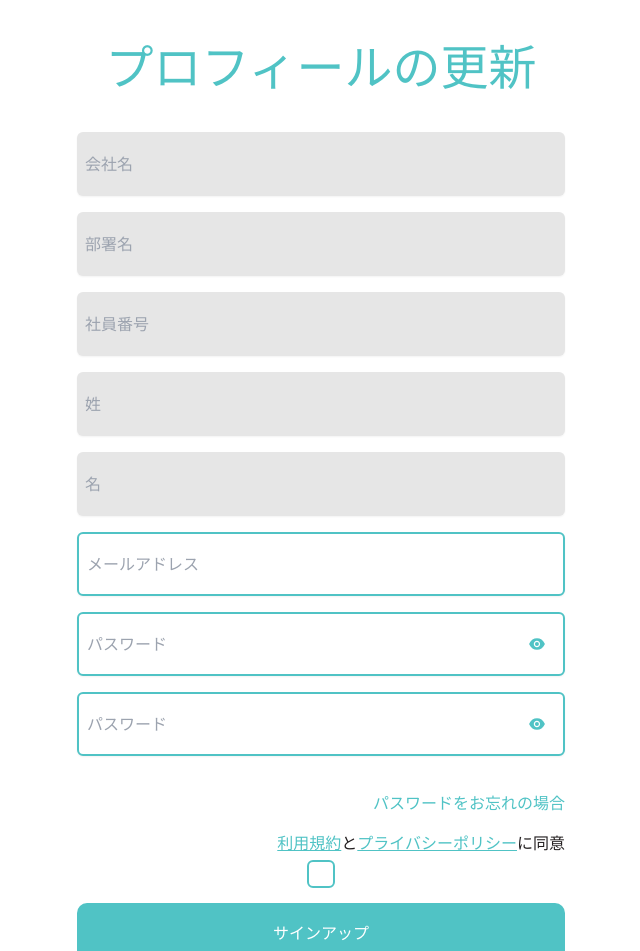
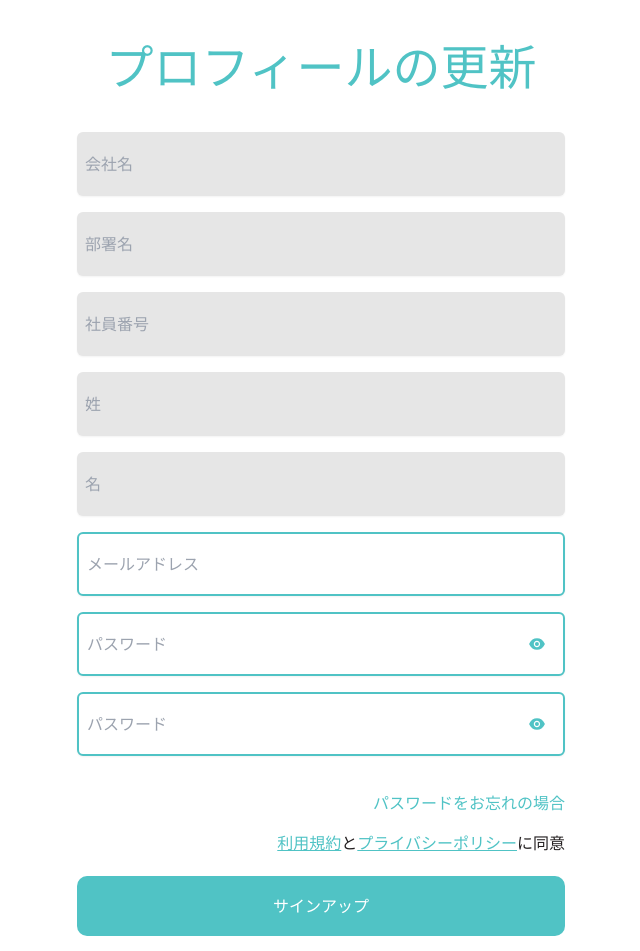
Before and after one commit to sang612/NERU, a Next.js app: page /user/updateProfileEmployee in a window 1280 px wide. Shown: the top 951 px of the page, without its empty margins (319-959 px from the left). Built offline with nearby package versions, Linux system fonts and the light colour scheme.

Commit message:
Improvement: Delete accept policy at update password employee

```diff
--- a/src/app/user/updateProfileEmployee/page.js
+++ b/src/app/user/updateProfileEmployee/page.js
@@ -4,7 +4,6 @@ import Link from 'next/link';
 import { css, cx } from '@emotion/css';
 import { useState } from 'react';
 import { Inter } from '@next/font/google';
-import { RememberPasswordIcon } from '@/assets/icons';
 import { Button } from '@/components/Button/button';
 import { EyeInvisibleFilled, EyeFilled } from '@ant-design/icons';
 import { validateEmail, validatePassword } from '@/utils/validate';
@@ -23,7 +22,6 @@ export default function EnterpriseRegister() {
   const [email, setEmail] = useState('');
   const [password, setPassword] = useState('');
   const [passwordConfirm, setPasswordConfirm] = useState('');
-  const [acceptPolicy, setAcceptPolicy] = useState(false);
   const [isShowPass, setIsShowPass] = useState(false);
   const [isShowPassConfirm, setIsShowPassConfirm] = useState(false);
   const [isLoading, setIsLoading] = useState(false);
@@ -31,7 +29,6 @@ export default function EnterpriseRegister() {
     email: '',
     password: '',
     passwordConfirm: '',
-    acceptPolicy: '',
   });
   const checkValidatePassword = () => {
     const checkValidatePassword = validatePassword(password, 'password');
@@ -50,7 +47,7 @@ export default function EnterpriseRegister() {
     const validateEmployeeEmail = !user?.email ? validateEmail(email) : '';
     const validateEmployeePassword = validatePassword(password, 'password');
     const validateEmployeePasswordConfirm = password === passwordConfirm ? '' : 'パスワードが一致しません。';
-    if (!validateEmployeePassword && !validateEmployeePasswordConfirm && !validateEmployeeEmail && acceptPolicy) {
+    if (!validateEmployeePassword && !validateEmployeePasswordConfirm && !validateEmployeeEmail) {
       setIsLoading(true);
       let response;
       if (email) {
@@ -97,7 +94,6 @@ export default function EnterpriseRegister() {
         email: validateEmployeeEmail,
         password: validateEmployeePassword,
         passwordConfirm: validateEmployeePasswordConfirm,
-        acceptPolicy: '続行するには利用規約とプライバシーポリシーに同意してください。',
       });
     }
   };
@@ -219,16 +215,8 @@ export default function EnterpriseRegister() {
                 </Link>
                 に同意
               </div>
-              <div
-                className="mt-[5px] w-7 h-7 outline-none border-2 border-primary border-solid rounded-md flex justify-center items-center text-third
-                cursor-pointer"
-                onClick={() => setAcceptPolicy((prev) => !prev)}
-              >
-                {acceptPolicy && <RememberPasswordIcon width={25} height={19} />}
-              </div>
-              {!acceptPolicy && <h3 className="text-error">{validate.acceptPolicy}</h3>}
             </div>
-            <Button onClick={handleSubmit} classname="bg-primary mt-[6.83px]" isLoading={isLoading}>
+            <Button onClick={handleSubmit} classname="bg-primary mt-[12.83px]" isLoading={isLoading}>
               サインアップ
             </Button>
           </div>
```
